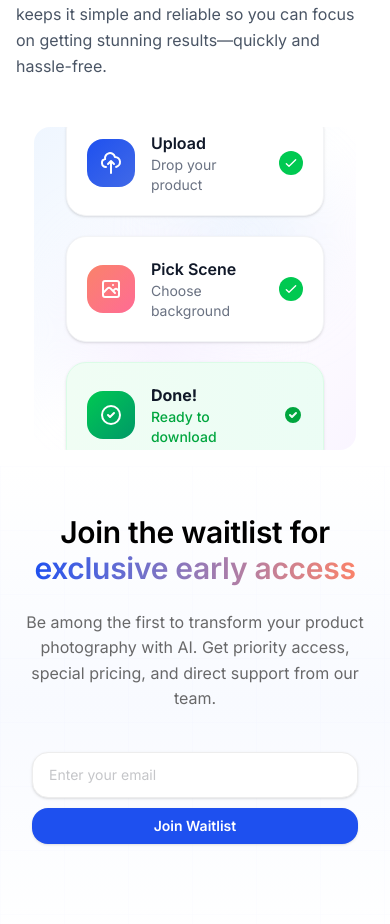
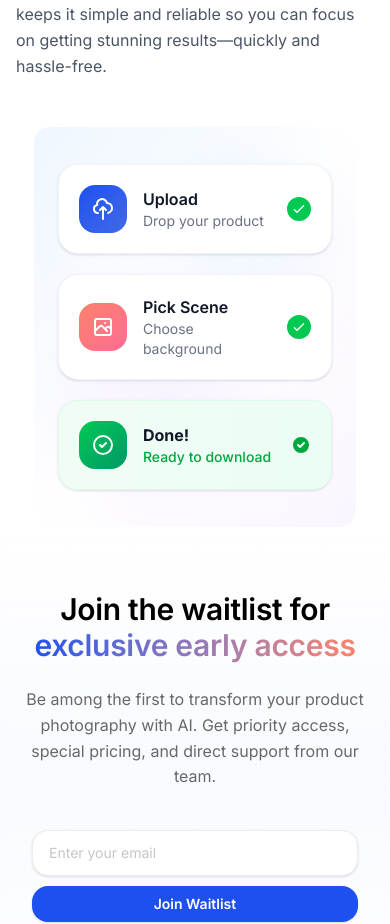
Before and after one commit to zerralabs/zerraplatform, a Next.js app: page /en in a window 390 px wide. Shown: the part 2363-3287 px from the top of the page. Built offline with nearby package versions, Linux system fonts and the light colour scheme; no server answers.

Commit message:
fix: fixed the aspect ration issue

```diff
--- a/app/[locale]/(guest)/(landing)/page.tsx
+++ b/app/[locale]/(guest)/(landing)/page.tsx
@@ -481,7 +481,7 @@ export default function LandingPage() {
             style={{
               transitionDelay: '400ms'
             }}>
-              <div className="aspect-square bg-gradient-to-br from-blue-50 via-white to-purple-50 rounded-2xl overflow-hidden flex items-center justify-center p-8 relative w-[90%] mx-auto">
+              <div className="min-h-[400px] md:aspect-square bg-gradient-to-br from-blue-50 via-white to-purple-50 rounded-2xl overflow-hidden flex items-center justify-center p-6 md:p-8 relative w-[90%] mx-auto">
                 {/* Background circles */}
                 <div className="absolute top-10 right-10 w-32 h-32 bg-blue-100/50 rounded-full blur-2xl"></div>
                 <div className="absolute bottom-10 left-10 w-40 h-40 bg-purple-100/50 rounded-full blur-2xl"></div>
```
